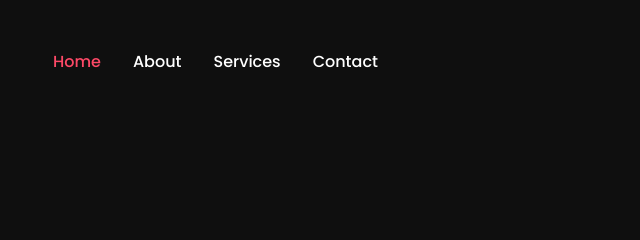
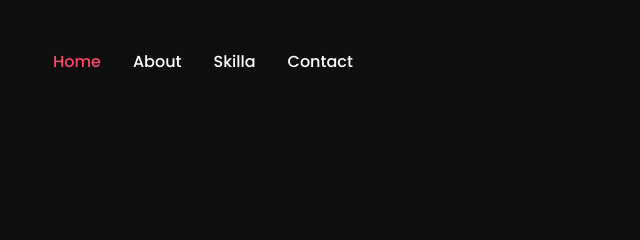
Before and after one commit to FrankieDoes/Frankie, a plain HTML site: page index.html in a window 1280 px wide. Shown: the top 240 px of the page, 167-807 px from the left. Drawn offline with nearby package versions, Linux system fonts and the light colour scheme; a script that the page names is missing.

Commit message:
Update index.html

```diff
--- a/index.html
+++ b/index.html
@@ -28,7 +28,7 @@
 
             <li><a href="#about" class="nav__link">About</a></li>
 
-            <li><a href="#services" class="nav__link">Services</a></li>
+            <li><a href="#services" class="nav__link">Skilla</a></li>
 
             <!--<li><a href="#portfolio" class="nav__link">Portfolio</a></li>-->
 
```
